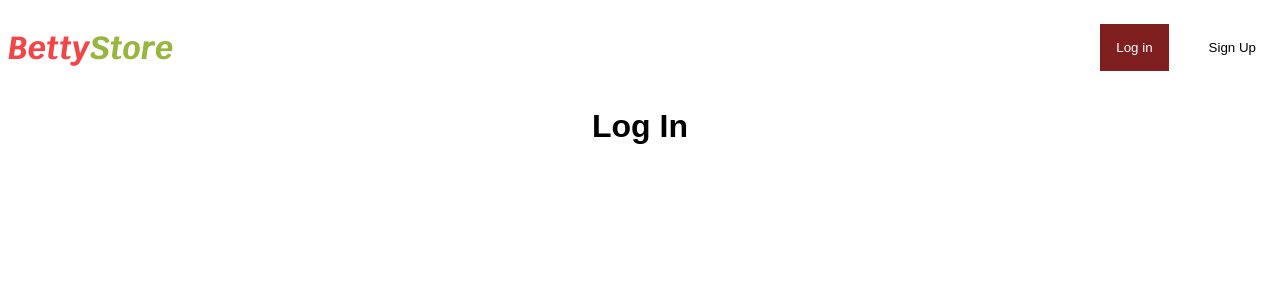
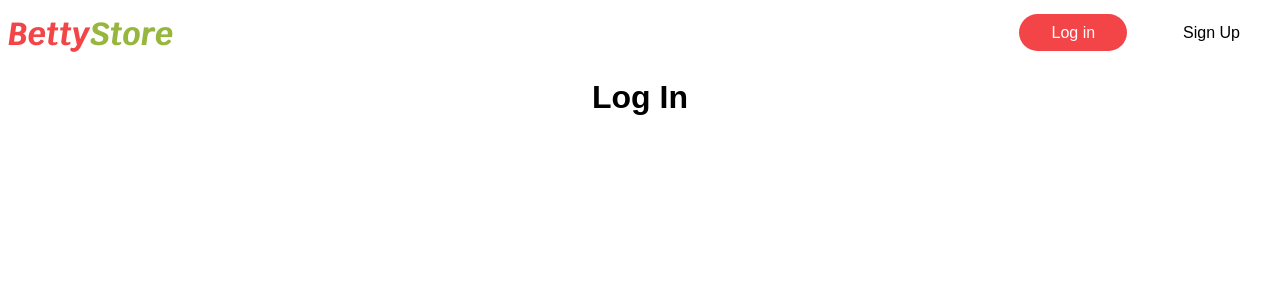
Before and after one commit to joshuaadu/betty-store, a React (Create React App) app: page /login in a window 1280 px wide. Shown: the top 300 px of the page. Built offline with nearby package versions, Linux system fonts and the light colour scheme.

Commit message:
Revert back to NavLink in MainNavigation for simplicity without buttons

```diff
--- a/src/layout/MainNavigation.js
+++ b/src/layout/MainNavigation.js
@@ -1,6 +1,7 @@
+import { NavLink } from "react-router-dom";
+import Button from "../UI/Button";
 import Logo from "../UI/Logo";
 import classes from "./MainNavigation.module.css";
-import CustomLink from "../UI/CustomLink";
 const MainNavigation = (props) => {
   return (
     <header className={classes.header}>
@@ -8,10 +9,24 @@ const MainNavigation = (props) => {
       <nav className={classes.nav}>
         <ul>
           <li>
-            <CustomLink to="login">Log in</CustomLink>
+            <NavLink
+              to="login"
+              className={({ isActive }) => {
+                return isActive ? classes.active : "";
+              }}
+            >
+              Log in
+            </NavLink>
           </li>
           <li>
-            <CustomLink to="signin">Sign Up</CustomLink>
+            <NavLink
+              to="signup"
+              className={({ isActive }) => {
+                return isActive ? classes.active : "";
+              }}
+            >
+              Sign Up
+            </NavLink>
           </li>
         </ul>
       </nav>
--- a/src/layout/MainNavigation.module.css
+++ b/src/layout/MainNavigation.module.css
@@ -12,6 +12,20 @@
   list-style: none;
 }
 
+nav a {
+  text-decoration: none;
+  color: inherit;
+  padding: 0.6rem 2rem;
+  border-radius: 2rem;
+}
+
+nav a:hover {
+  color: rgb(151, 182, 62);
+  background: none;
+  border: 1px solid rgb(151, 182, 62);
+}
+
 .active {
-  color: red;
+  background-color: rgb(243, 68, 72);
+  color: white;
 }
```
